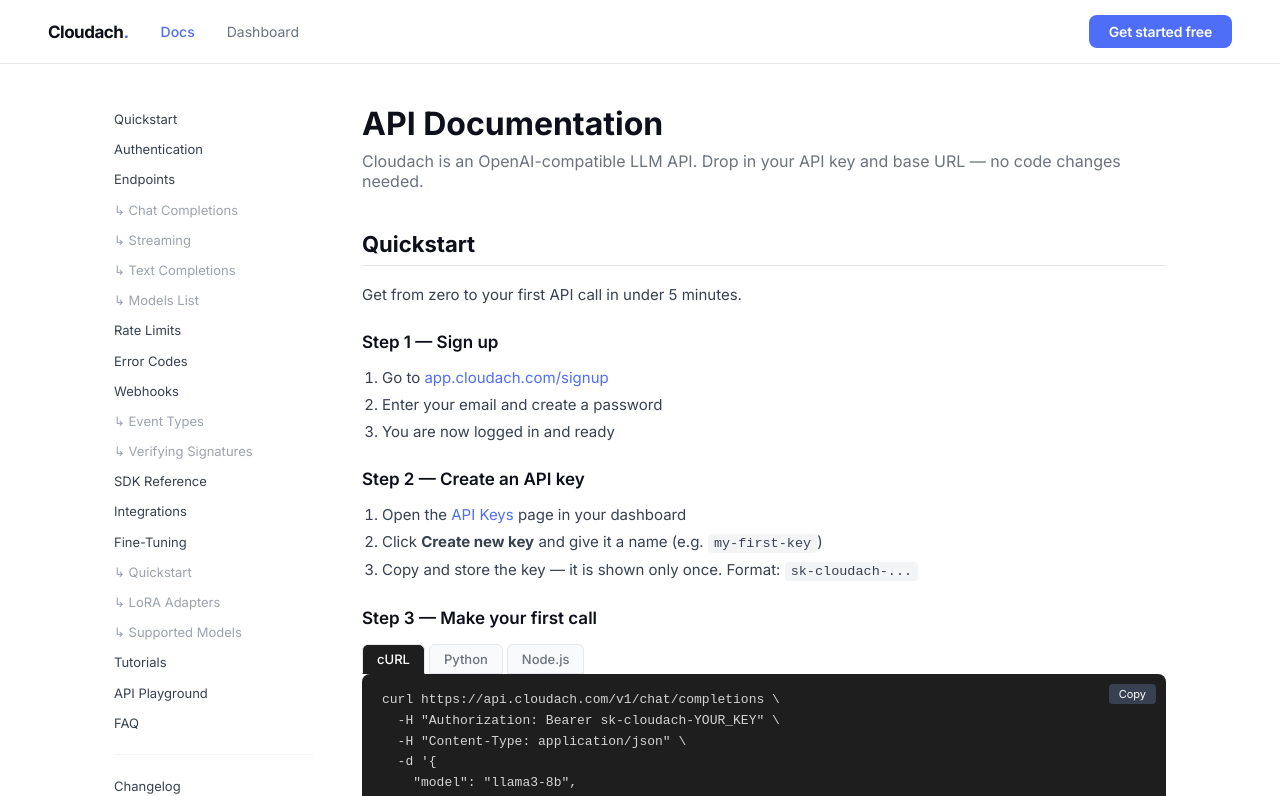
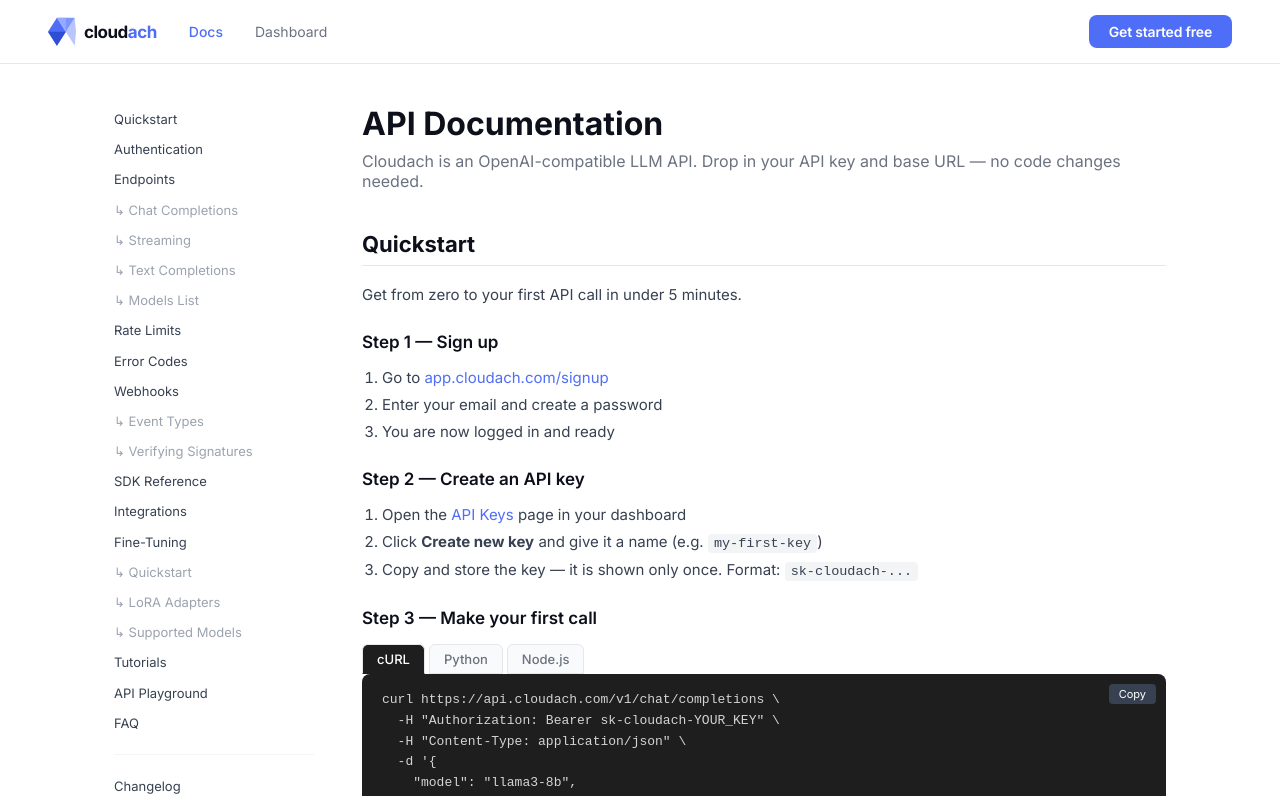
Before and after one commit to jlkdevelop/cloudach, a Next.js app: page /docs in a window 1280 px wide. Shown: the top 796 px of the page. Built offline with nearby package versions, Linux system fonts and the light colour scheme.

Commit message:
fix(docs): use consistent Logo component in docs nav

```diff
--- a/pages/docs.jsx
+++ b/pages/docs.jsx
@@ -1,6 +1,7 @@
 import Head from 'next/head';
 import Link from 'next/link';
 import { useState, useRef, useEffect } from 'react';
+import Logo from '../components/Logo';
 
 const MODELS = [
   { id: 'llama3-8b',      name: 'Llama 3 8B',      ctx: '8K',   best: 'Fast chat, Q&A, summarization' },
@@ -35,8 +36,9 @@
       <div style={{ fontFamily: 'Inter, system-ui, sans-serif', color: '#0D0F1A' }}>
         {/* Nav */}
         <nav style={{ borderBottom: '1px solid #E5E7EB', padding: '0 48px', display: 'flex', alignItems: 'center', gap: 32, height: 64 }}>
-          <Link href="/" style={{ textDecoration: 'none' }}>
-            <span style={{ fontWeight: 700, fontSize: 17, color: '#0D0F1A', letterSpacing: '-0.5px' }}>Cloudach<span style={{ color: '#4F6EF7' }}>.</span></span>
+          <Link href="/" style={{ textDecoration: 'none', display: 'flex', alignItems: 'center', gap: 8 }}>
+            <Logo size={28} />
+            <span style={{ fontWeight: 700, fontSize: 17, color: '#0D0F1A', letterSpacing: '-0.5px' }}>cloud<span style={{ color: '#4F6EF7' }}>ach</span></span>
           </Link>
           <Link href="/docs" style={{ fontSize: 14, fontWeight: 500, color: '#4F6EF7', textDecoration: 'none' }}>Docs</Link>
           <Link href="/dashboard" style={{ fontSize: 14, color: '#6B7280', textDecoration: 'none' }}>Dashboard</Link>
```
